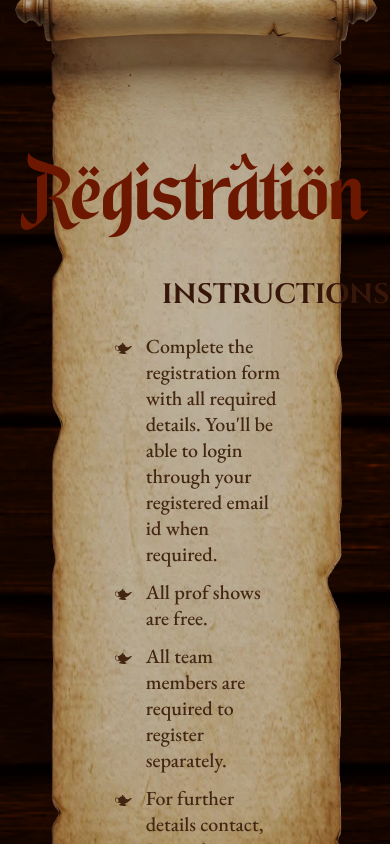
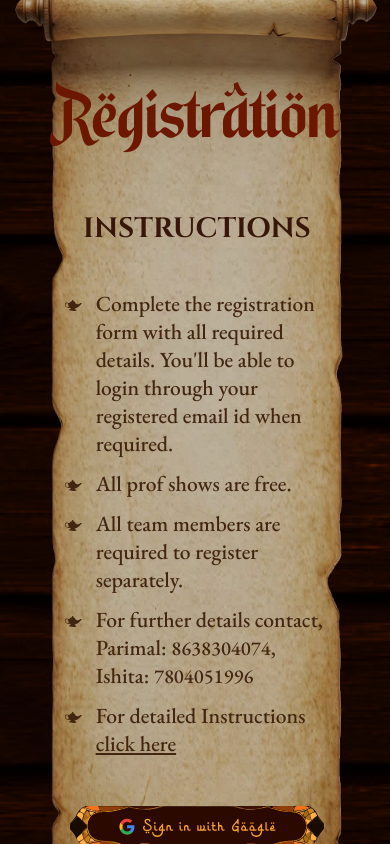
Before and after one commit to dvm-bitspilani/oasis-2026-web, a React (Vite) app: page /register in a window 390 px wide. Built offline with nearby package versions, Linux system fonts and the light colour scheme.

Commit message:
Full Responsiveness for Registration Page

```diff
--- a/src/pages/registration/Registration.module.scss
+++ b/src/pages/registration/Registration.module.scss
@@ -1,3 +1,13 @@
+*::selection {
+  background-color: #7A2E1C;
+  color: #F3E4C3;
+}
+
+*::-moz-selection {
+  background-color: #7A2E1C;
+  color: #F3E4C3;
+}
+
 .instrback {
   background-image: url(../../assets/registration/reg/RegBg.png);
   background-position: center;
--- a/src/pages/registration/components/Instructions/Instructions.module.scss
+++ b/src/pages/registration/components/Instructions/Instructions.module.scss
@@ -30,16 +30,6 @@
       color: #6C1700;
       font-size: 6rem;
       margin: 15vh 0 0;
-
-      &::selection {
-        background-color: #7A2E1C;
-        color: #F3E4C3;
-      }
-
-      &::-moz-selection {
-        background-color: #7A2E1C;
-        color: #F3E4C3;
-      }
     }
   }
 
@@ -50,16 +40,6 @@
     font-weight: 700;
     color: #38170B;
     padding: 0 150px;
-
-    &::selection {
-      background-color: #7A2E1C;
-      color: #F3E4C3;
-    }
-
-    &::-moz-selection {
-      background-color: #7A2E1C;
-      color: #F3E4C3;
-    }
   }
 
   .instr {
@@ -77,16 +57,6 @@
       text-align: left;
       font-family: "EB", sans-serif;
       font-size: 1.25rem;
-
-      &::selection {
-        background-color: #7A2E1C;
-        color: #F3E4C3;
-      }
-
-      &::-moz-selection {
-        background-color: #7A2E1C;
-        color: #F3E4C3;
-      }
 
       &::before {
         content: "";
@@ -121,6 +91,7 @@
     margin-top: 20px;
     position: relative;
     overflow: hidden; // clip the iframe to your button's box
+    scale: 1.25;
 
     &:hover {
       cursor: default;
@@ -184,8 +155,8 @@
 
   .book {
     scale: 0.5;
-    top: -15%;
-    right: -7%;
+    top: -10%;
+    right: -13%;
   }
 
   .googleButton {
@@ -255,13 +226,56 @@
   .content {
     width: 95vw;
     left: 3%;
+    gap: 5vh;
+
+    .headingCont {
+      padding-top: 40px;
+
+      .heading {
+        margin: 0;
+        font-size: 4rem;
+      }
+    }
+
+    h5 {
+      padding: 0;
+      align-self: center;
+      font-size: 1.5rem;
+    }
 
     .instr {
-    padding: 0 100px;
+      padding: 0;
+      margin: 0 50px;
+
+      li {
+        font-size: 1rem;
+      }
     }
 
     .googleButton {
-      scale: 2.5;
+      scale: 3.25;
     }
   }
 }
+
+@media (max-width: 991px) and (min-height: 750px) {
+  .content {
+    .headingCont {
+      padding-top: 60px;
+
+      .heading {
+        font-size: 5rem;
+      }
+    }
+
+    h5 {
+      font-size: 1.75rem;
+    }
+
+    .instr {
+      li {
+        font-size: 1.35rem;
+      }
+    }
+  }
+}
```
